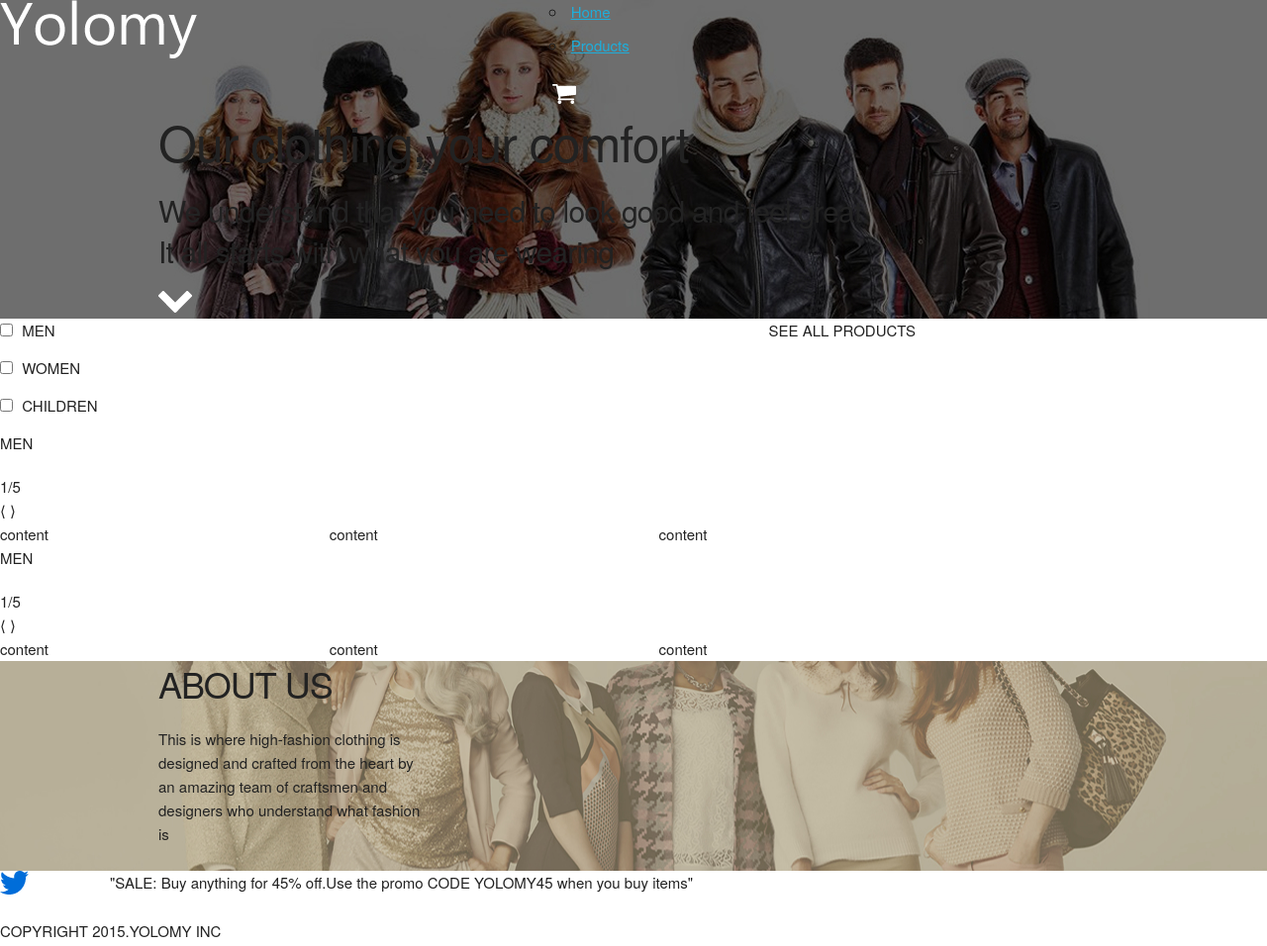
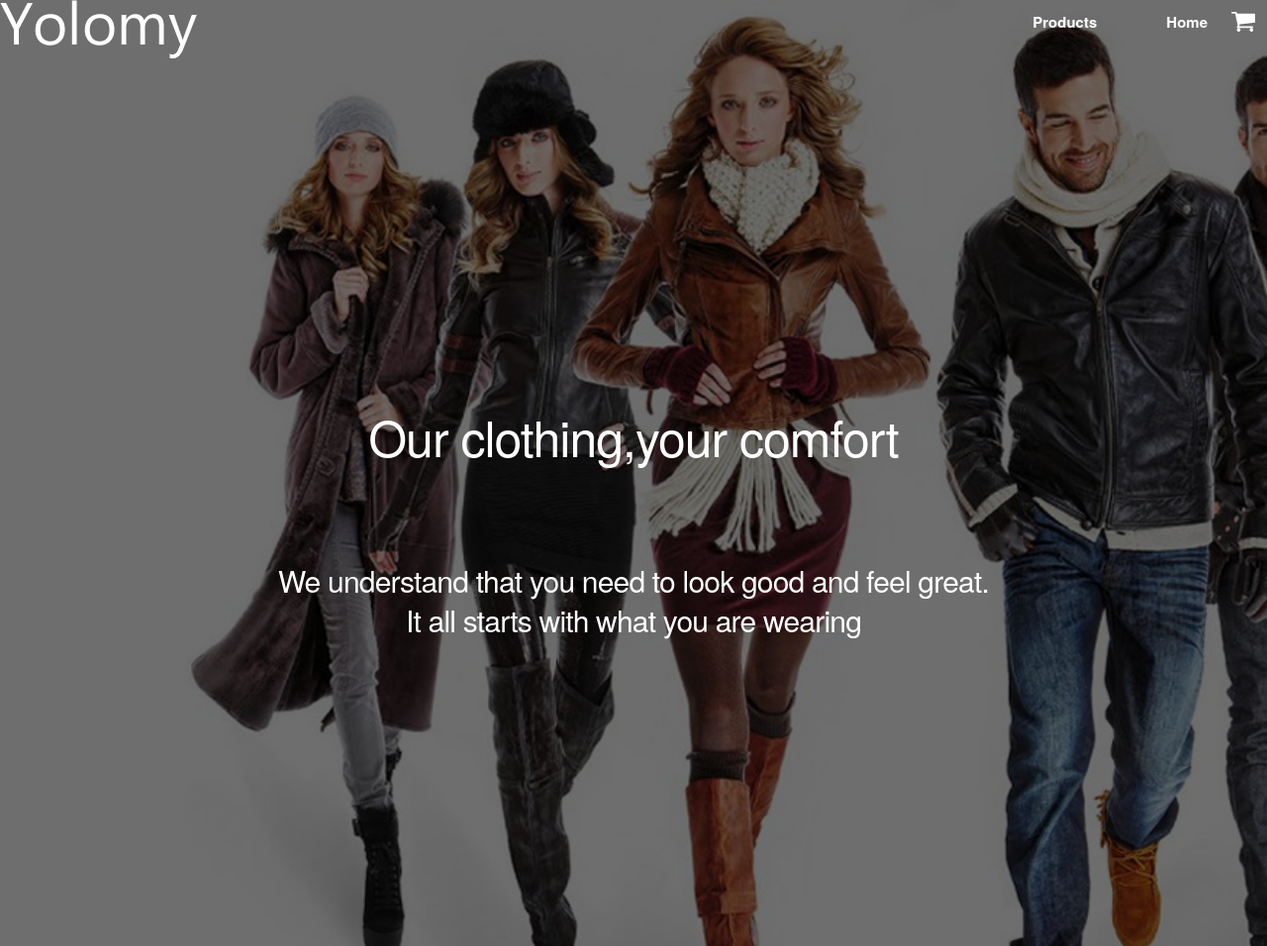
Before and after one commit to BillChabzz/Yolomy, a plain HTML site: page index.html in a window 1280 px wide. Shown: the top 956 px of the page at 99% size. Drawn offline with Linux system fonts and the light colour scheme; files that its build step writes are made by us from their sources.

Commit message:
styled the banner area

```diff
--- a/css/custom.css
+++ b/css/custom.css
@@ -2,6 +2,25 @@ html,body{
     margin: 0;
     padding: 0;
     line-height: ;
+
+}
+/***************LINKS********************/
+a{
+    text-decoration: none;
+    color: #fff;
+    font-weight: 600;
+}
+
+/*******************Lists****************/
+ul{
+    list-style: none;
+}
+ul li{
+    float: right;
+    display: inline-block;
+    padding: 10px;
+    padding-right: 60px;
+
 
 }
 
@@ -22,3 +41,26 @@ html,body{
 
 }
 /*********************CLASSES*********************/
+.img{
+    position: absolute;
+    margin: 0;
+    padding: 0;
+    right: 10px;
+    top: 10px;
+    float: right;
+}
+.htxt {
+    text-align: center;
+    color: #fff;
+	margin-top: 36%;
+}
+.htxt.tag {
+	margin-top: 10%;
+}
+.arrow-down {
+	margin: 0;
+    padding: 0;
+    padding-left: 50%;
+    margin-top: 40%;
+    margin-bottom: 10%;
+}
--- a/index.html
+++ b/index.html
@@ -31,7 +31,7 @@
                 <div class="htxt">
                     <h1>Our clothing,your comfort</h1>
                 </div>
-                <div class="htxt">
+                <div class="htxt tag">
                     <h4>We understand that you need to look good and feel great.<br>It all starts with what you are wearing</h4>
                 </div>
                 <div class="arrow-down">
@@ -99,9 +99,9 @@
             </div>
             <div class="social">
                 <div class="row">
-                    <div class="three columns"></div>
-                    <div class="three columns"></div>
-                    <div class="three columns"></div>
+                    <div class="three columns">social</div>
+                    <div class="three columns">social</div>
+                    <div class="three columns">social</div>
                 </div>
             </div>
             <div class="copyright">
```
